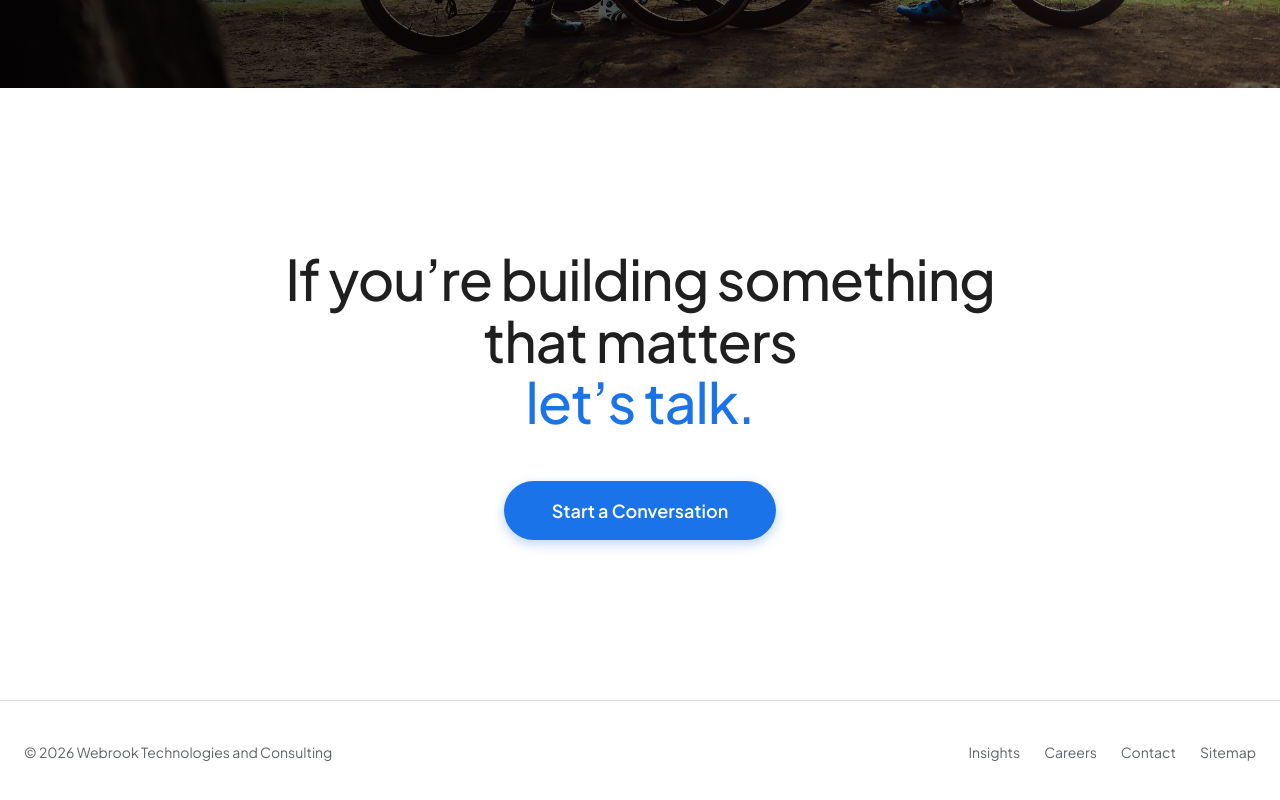
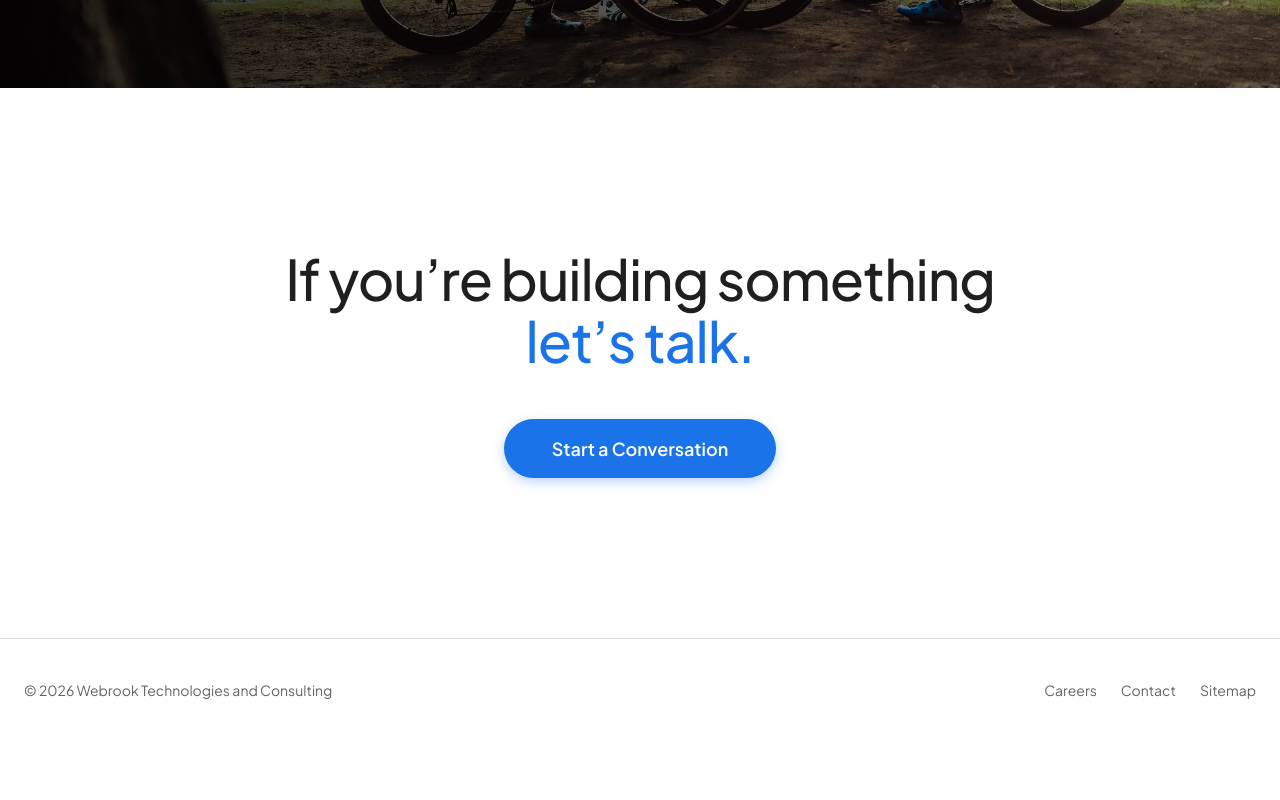
Before and after one commit to LazyWiz007/next-js-wk, a Next.js app: page / in a window 1280 px wide. Shown: the part 5797-6597 px from the top of the page. After the commit the page ends 6537 px from the top, so only its background shows below. Built offline with nearby package versions, Linux system fonts and the light colour scheme.

Commit message:
chore: Remove Insights link from Footer

```diff
--- a/src/components/home/CTA.tsx
+++ b/src/components/home/CTA.tsx
@@ -7,7 +7,7 @@ export default function CTA() {
             <div className="container">
                 <div className={styles.content}>
                     <h2 className={styles.headline}>
-                        If you’re building something that matters <br />
+                        If you’re building something <br />
                         <span className={styles.highlight}>let’s talk.</span>
                     </h2>
                     <div className={styles.actions}>
--- a/src/components/layout/Footer.tsx
+++ b/src/components/layout/Footer.tsx
@@ -2,7 +2,7 @@ import Link from 'next/link';
 import styles from './Footer.module.css';
 
 const FOOTER_LINKS = [
-    { label: 'Insights', href: '/insights' },
+
     { label: 'Careers', href: '/careers' },
     { label: 'Contact', href: '/contact' },
     { label: 'Sitemap', href: '/sitemap.xml' },
```
